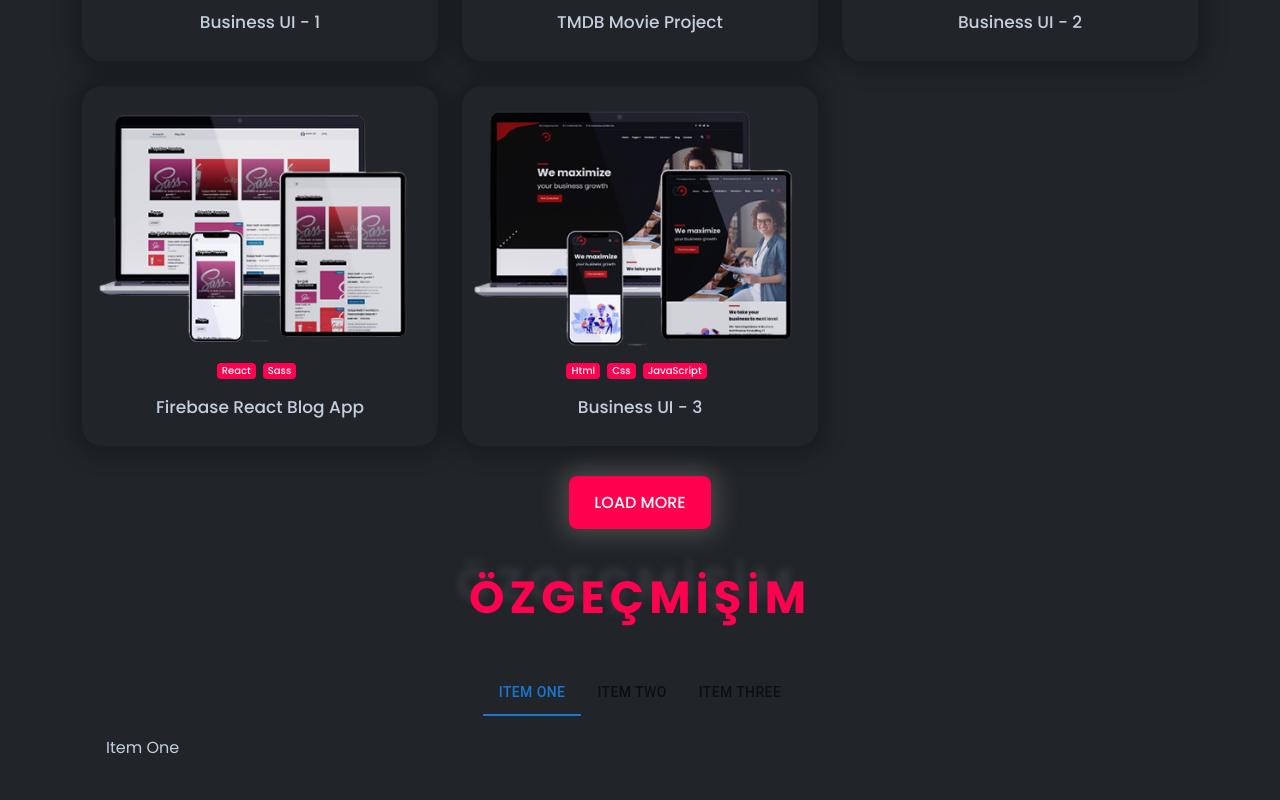
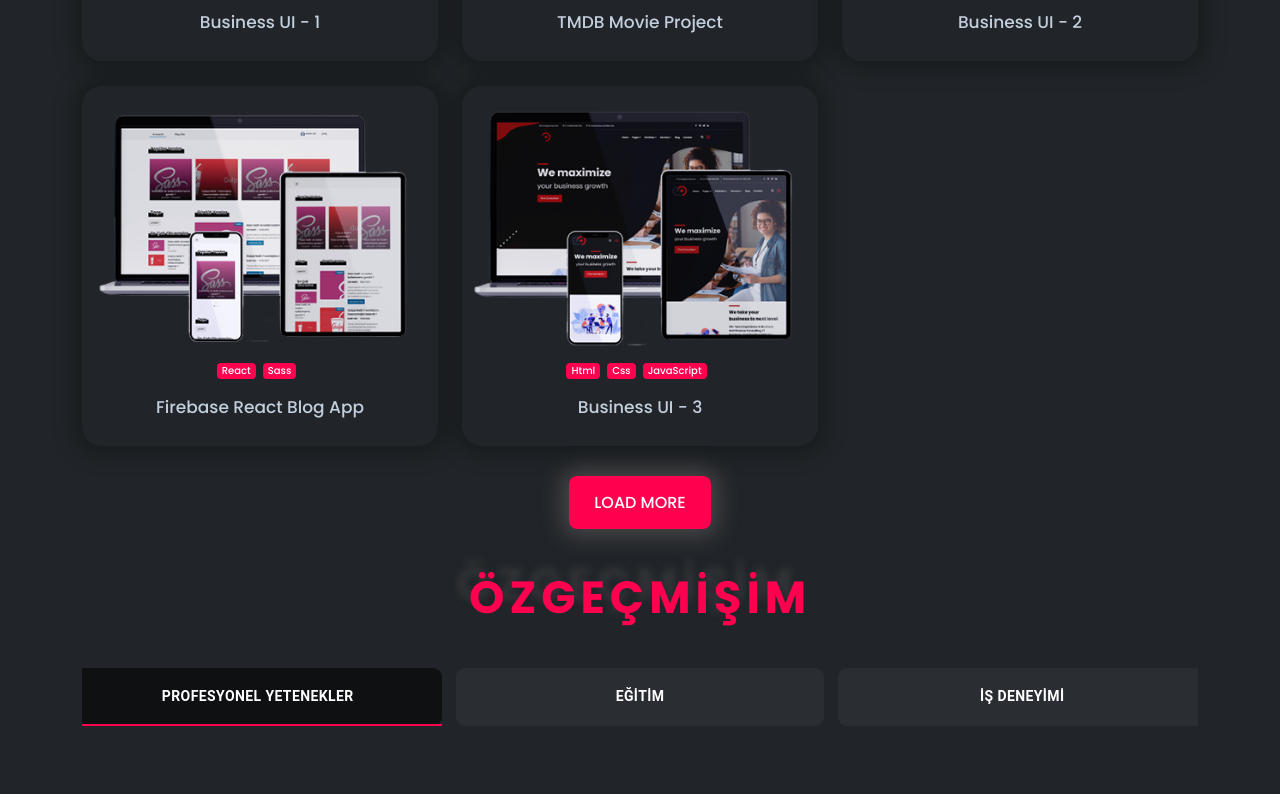
Before and after one commit to kadirula/react-my-portfolio, a React (Create React App) app: page / in a window 1280 px wide. Shown: the part 1157-1957 px from the top of the page. Built offline with nearby package versions, Linux system fonts and the light colour scheme.

Commit message:
project update

```diff
--- a/src/components/Tabs/CustomTabs.jsx
+++ b/src/components/Tabs/CustomTabs.jsx
@@ -2,9 +2,27 @@ import { useState } from "react";
 import Tabs from '@mui/material/Tabs';
 import Tab from '@mui/material/Tab';
 import TabPanel from "./TabPanel";
+import TimeLine from "../TimeLine/TimeLine";
 
 const CustomTabs = () => {
     const [selectedTab, setSelectedTab] = useState(0);
+    const educations = [
+        {
+            title: 'Yönetim Bilişim Sistemleri',
+            subtitle: 'Eskişehir Anadolu Üniversitesi',
+            date: '2019 - Continue ( 1 Lesson )',
+            desc: 'Lorem ipsum dolor sit amet consectetur adipisicing elit. Deserunt commodi, sequi earum aut voluptates dolor! Lorem ipsum dolor sit amet consectetur adipisicing elit. Deserunt commodi, sequi earum aut voluptates dolor!'
+        },
+        {
+            title: 'Bilgisayar Programcılığı',
+            subtitle: 'Niğde Ömer Halisdemir Üniversitesi',
+            date: '2017 - 2019',
+            desc: 'Lorem ipsum dolor sit amet consectetur adipisicing elit. Deserunt commodi, sequi earum aut voluptates dolor! Lorem ipsum dolor sit amet consectetur adipisicing elit. Deserunt commodi, sequi earum aut voluptates dolor!'
+        }];
+
+        const workExperience = [
+            {}
+        ]
 
     const idGenerator = (index) => {
         return {
@@ -20,18 +38,29 @@ const CustomTabs = () => {
     return (
         <div className="tabs">
             <div className="tabs__filter">
-                <Tabs value={selectedTab} centered onChange={handleChange} aria-label="basic tabs example">
-                    <Tab label="Item One" {...idGenerator(0)} />
-                    <Tab label="Item Two" {...idGenerator(1)} />
-                    <Tab label="Item Three" {...idGenerator(2)} />
+                <Tabs value={selectedTab} centered TabIndicatorProps={{
+                    style: {
+                        backgroundColor: "#FF014F"
+                    }
+                }} onChange={handleChange} aria-label="basic tabs example">
+                    <Tab label="PROFESYONEL YETENEKLER" sx={{ minWidth: '33%' }} {...idGenerator(0)} />
+                    <Tab label="EĞİTİM" sx={{ minWidth: '33%' }} {...idGenerator(1)} />
+                    <Tab label="İŞ DENEYİMİ" sx={{ minWidth: '33%' }} {...idGenerator(2)} />
                 </Tabs>
             </div>
             <div className="tabs__panel">
                 <TabPanel value={selectedTab} index={0}>
-                    Item One
+
+
                 </TabPanel>
                 <TabPanel value={selectedTab} index={1}>
-                    Item Two
+                    <div className="row">
+                        {educations.map((item, index) => (
+                            <div className="col-md-6" key={index}>
+                                <TimeLine educationItem={item} />
+                            </div>
+                        ))}
+                    </div>
                 </TabPanel>
                 <TabPanel value={selectedTab} index={2}>
                     Item Three
--- /dev/null
+++ b/src/components/TimeLine/TimeLine.jsx
@@ -0,0 +1,24 @@
+import React from 'react'
+
+const TimeLine = ({ educationItem }) => {
+    return (
+        <div className='timeline'>
+            <div className="timeline__item">
+                <span className='timeline__h-line'></span>
+                <div className="timeline__title">{educationItem.title}</div>
+                <div className="timeline__flex">
+                    <div className="timeline__subtitle">
+                        {educationItem.subtitle}
+                    </div>
+                    <div className="timeline__label">{educationItem.date}</div>
+                </div>
+                <p className="timeline__description">
+                    {educationItem.desc}
+                </p>
+
+            </div>
+        </div>
+    )
+}
+
+export default TimeLine
--- a/src/sass/main.scss
+++ b/src/sass/main.scss
@@ -10,5 +10,7 @@
 @import 'module/button';
 @import 'module/home-banner';
 @import 'module/project-card';
+@import 'module/tabs';
+@import 'module/timeline';
 
 @import 'state';
--- a/src/sass/module/_home-banner.scss
+++ b/src/sass/module/_home-banner.scss
@@ -38,7 +38,8 @@
             height: 60px;
             line-height: 60px;
             text-align: center;
-            background: $social-item-bg-color;
+            // background: $social-item-bg-color;
+            background: lighten($color-bg, 4%);
             margin-right: 25px;
             box-shadow: $social-item-box-shadow;
             border-radius: 5px;
--- /dev/null
+++ b/src/sass/module/_tabs.scss
@@ -0,0 +1,18 @@
+.tabs{
+    &__filter{
+        .MuiButtonBase-root{
+            background: lighten($color-bg, 4%);
+            width: 100%;
+            color: $color-text-light;
+            font-weight: 600;
+            border-radius: 9px;
+            padding: 20px 0;
+            margin: 0 7px;
+        }
+        .MuiButtonBase-root.Mui-selected{
+            border: 0;
+            color: $color-text-light;
+            background: darken($color-bg, 8%);
+        }
+    }
+}
--- /dev/null
+++ b/src/sass/module/_timeline.scss
@@ -0,0 +1,58 @@
+.timeline{
+    position: relative;
+    border-left: 5px solid darken($color-bg, 10%);;
+    padding-bottom: 50px;
+
+
+    &__h-line{
+        position: absolute;
+        top: 50%;
+        transform: translateY(-50%);
+        left: -65px;
+        height: 5px;
+        width: 70px;
+        background: darken($color-bg, 10%);
+    }
+    .timeline__item{
+        position: relative;
+        background: darken($color-bg, 10%);
+        padding: 25px 25px;
+        border-radius: 10px;
+        margin-left: 65px;
+        &::before{
+            content: "";
+            position: absolute;
+            top: 50%;
+            left: -82px;
+            transform: translateY(-50%);
+            width: 30px;
+            height: 30px;
+            border-radius: 50%;
+            border: 5px solid darken($color-bg, 10%);
+            background: $color-bg;
+            z-index: 10;
+        }
+    }
+    &__title{
+        font-size: 24px;
+        font-weight: 600;
+        color: $color-text-light;
+        margin-bottom: 20px;
+    }
+    &__subtitle{
+        font-size: 18px;
+    }
+    &__label{
+
+    }
+    &__description{
+        margin-top: 20px;
+        font-size: 15px;
+        line-height: 1.4;
+    }
+    &__flex{
+        display: flex;
+        align-items: center;
+        justify-content: space-between;
+    }
+}
```
